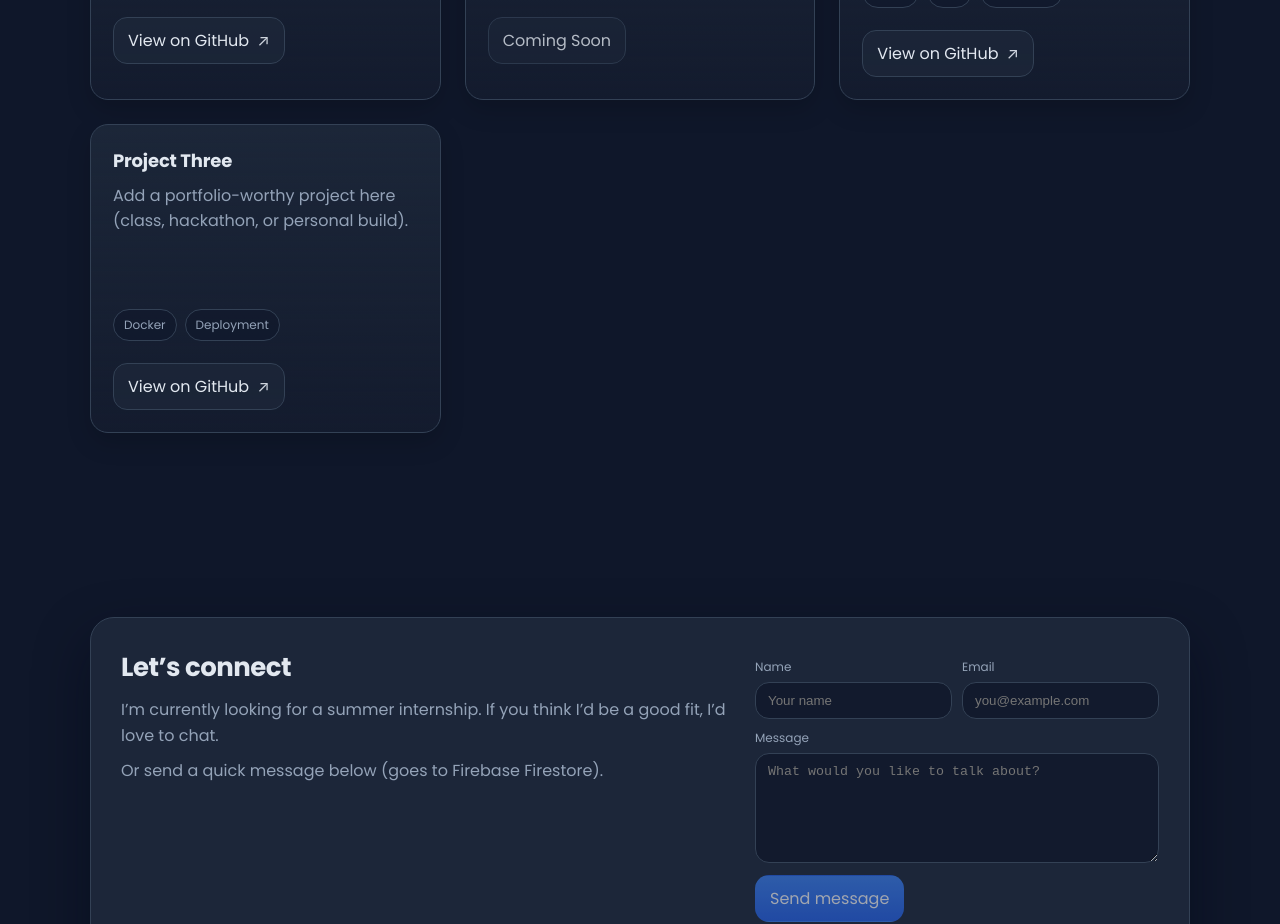
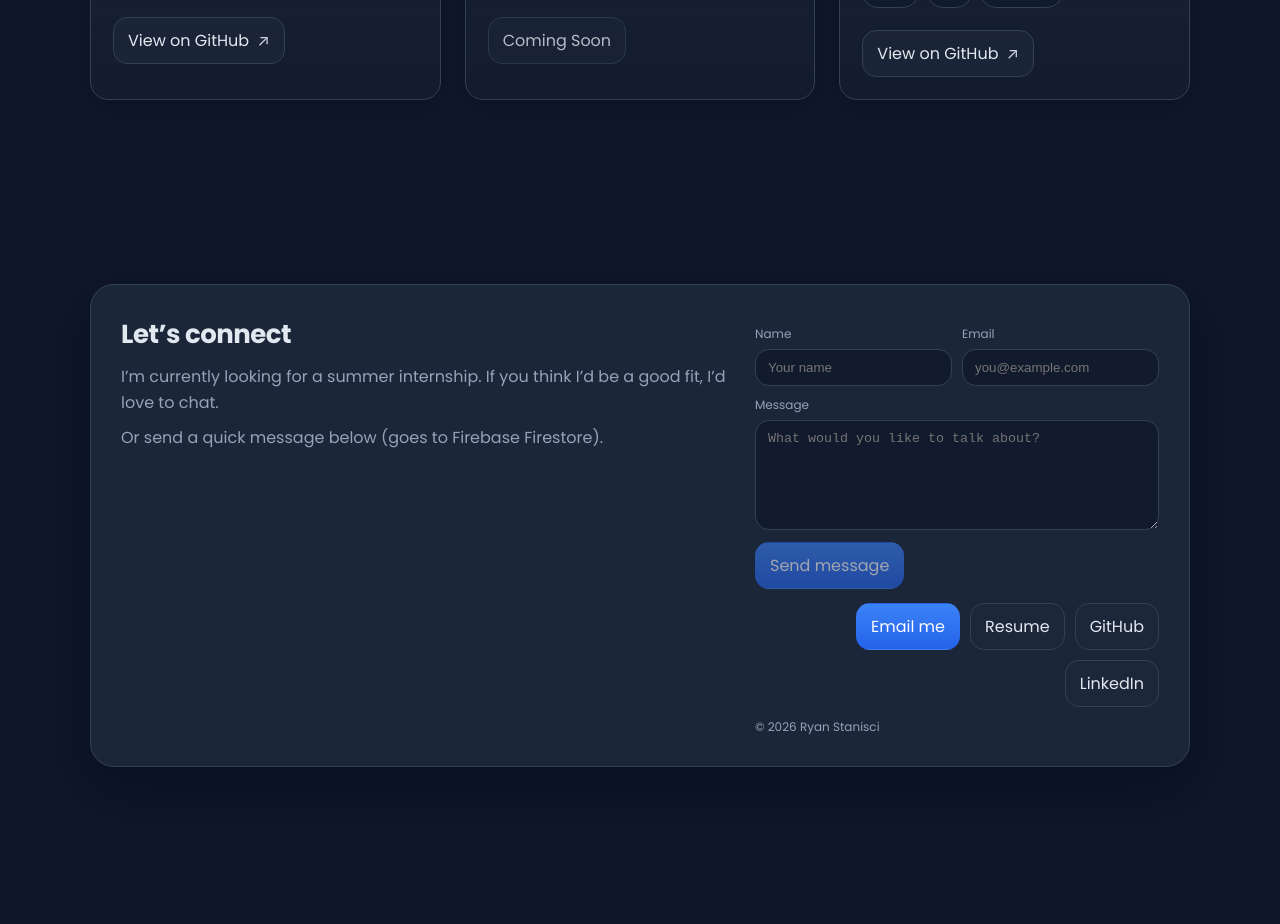
Before and after one commit to RyanStan59/Personal-website, a React (Create React App) app: page / in a window 1280 px wide. Shown: the part 1520-2444 px from the top of the page. After the commit the page ends 2397 px from the top, so only its background shows below. Built offline with nearby package versions, Linux system fonts and the light colour scheme; no server answers.

Commit message:
Remove placeholder project card

```diff
--- a/src/components/Projects.jsx
+++ b/src/components/Projects.jsx
@@ -23,14 +23,6 @@ const projects = [
       'A client portal SaaS for creative agencies, freelancers, and marketing studios, focused on updates, approvals, file handoff, and active client workspaces.',
     tags: ['React', 'Vite', 'Supabase'],
     href: 'https://github.com/RyanStan59/Beacon',
-    cta: 'View on GitHub',
-  },
-  {
-    title: 'Project Three',
-    description:
-      'Add a portfolio-worthy project here (class, hackathon, or personal build).',
-    tags: ['Docker', 'Deployment'],
-    href: 'https://github.com/RyanStan59',
     cta: 'View on GitHub',
   },
 ];
```
